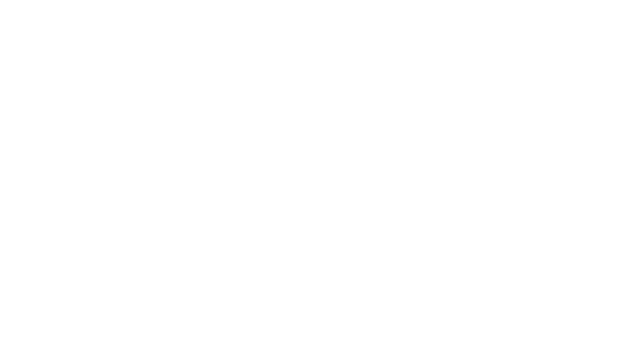
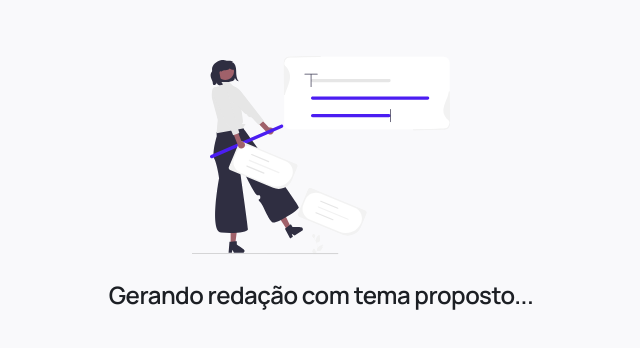
Before and after one commit to andouglasjr/avaliaFrontend, a React (Vite) app: page /loading in a window 1280 px wide. Before the commit this address had no page. Shown: the part 216-564 px from the top of the page, without its empty margins (319-959 px from the left). Built offline with nearby package versions, Linux system fonts and the light colour scheme.

Commit message:
Added loading route

```diff
--- a/src/pages/Loading/essayGenerationLoading.jsx
+++ b/src/pages/Loading/index.jsx
@@ -6,7 +6,7 @@
 
 import { GenerationEssayIcon } from "../../components/icons/Icons"
 
-export default function EssayGenerationLoading(){
+function EssayGenerationLoading(){
 
   const neutralLight1 = useColorModeValue("neutralLight.1","neutralLight.1")
   const neutralDark4 = useColorModeValue("neutralDark.4","neutralDark.4")
@@ -46,4 +46,6 @@
       </Flex>
     </Flex>
   )
-}
+};
+
+export default EssayGenerationLoading;
--- a/src/routes.jsx
+++ b/src/routes.jsx
@@ -6,6 +6,7 @@
 import EvaluationScreen from "./pages/EvaluationScreen";
 import UserMain from "./pages/UserMain"
 import Landing from "./pages/Landing";
+import EssayGenerationLoading from "./pages/Loading"
 
 function RoutesComponents() {
     return(
@@ -14,6 +15,7 @@
             <Route path="/login" element={<Login />} />
             <Route path="/evaluationScreen" element={<EvaluationScreen />} />
             <Route path="/userMain" element={<UserMain />} />
+            <Route path="/loading" element={<EssayGenerationLoading />} />
         </Routes>
     )
 }
```
